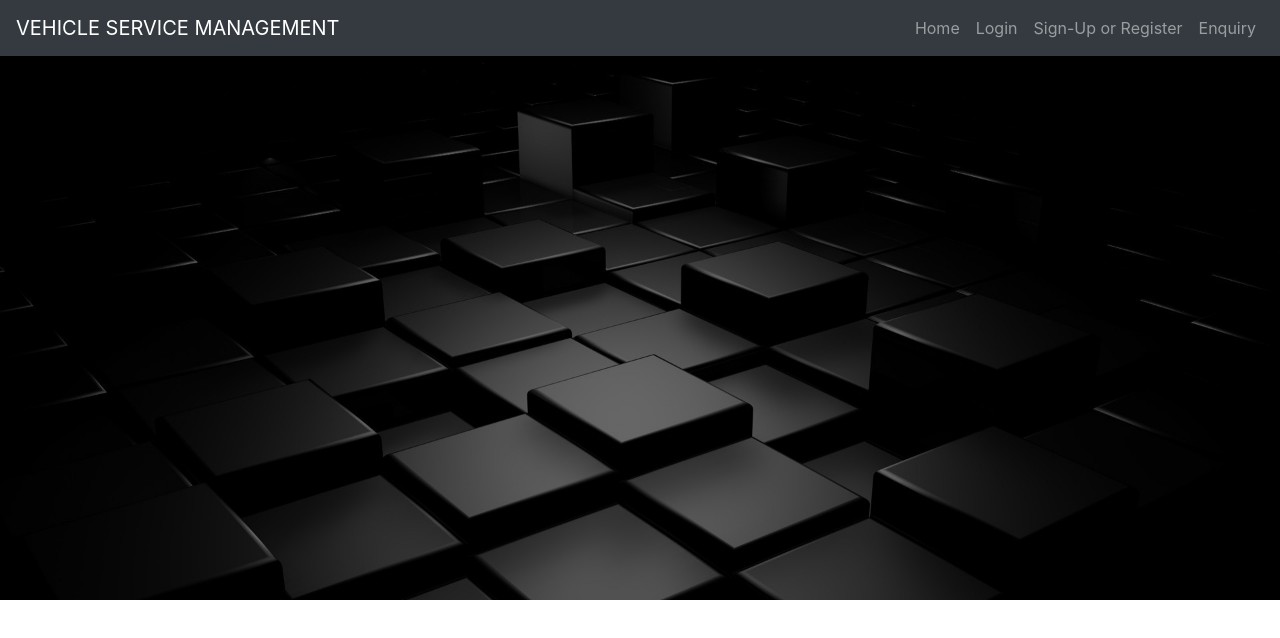
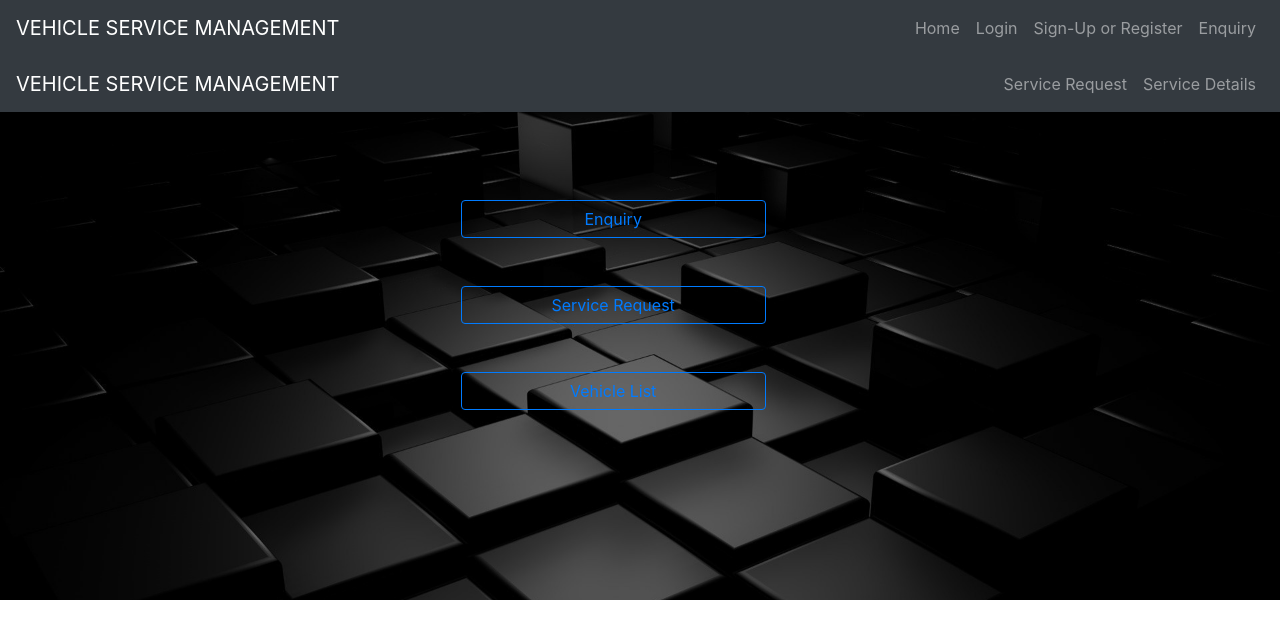
Before and after one commit to rehanism/VehicleManagementSystem, a React (Create React App) app: page /user in a window 1280 px wide. Shown: the top 638 px of the page. Built offline with nearby package versions, Linux system fonts and the light colour scheme.

Commit message:
Sprint 2

```diff
--- a/src/App.js
+++ b/src/App.js
@@ -17,6 +17,7 @@ import { VehicleList } from "./components/VehicleList";
 import { ServiceDetails } from "./components/ServiceDetails";
 import { Home } from "./components/Home";
 import { Login } from "./components/Login";
+import { User } from "./components/User";
 import background from "./components/background.jpg";
 function App() {
   const divStyle = {
@@ -74,6 +75,9 @@ function App() {
         <Route path="/servicedetails">
           <ServiceDetails />
         </Route>
+        <Route path="/user">
+          <User />
+        </Route>
       </Router>
     </div>
   );
--- a/src/components/Login.js
+++ b/src/components/Login.js
@@ -17,7 +17,7 @@ export const Login = () => {
   const updateUserEmail = (e) => setUserEmail(e.target.value);
   const updateUserPassword = (e) => setUserPassword(e.target.value);
 
-  const UserLoginFunction = () => {
+  const LoginFunction = () => {
     dispatch(
       LoginAction({
         userEmail,
@@ -44,7 +44,7 @@ export const Login = () => {
         <h3 class=" border border-primary p-3 mb-2 bg-dark text-primary">
           Log In
         </h3>
-        {state.UserLogin.loginAction === false && errorOperation && (
+        {state.Login.loginAction === false && errorOperation && (
           <div className="alert alert-danger">login failure</div>
         )}
         <div>
@@ -72,7 +72,7 @@ export const Login = () => {
               <button
                 className="form-control btn btn-outline-primary"
                 value="Login"
-                onClick={() => UserLoginFunction()}
+                onClick={() => LoginFunction()}
               >
                 Log In
               </button>
--- /dev/null
+++ b/src/components/User.js
@@ -0,0 +1,39 @@
+import { UserNavBar } from "../common/AppNavBar";
+import { useHistory } from "react-router-dom";
+export function User() {
+  const history = useHistory();
+  return (
+    <div>
+      <UserNavBar />
+      <div className="row m-3"></div>
+      <div className="row m-3"></div>
+      <div className="row m-3"></div>
+      <div className="row">
+        <div className="col-4 col-md-4 d-none d-md-block"></div>
+        <div className="col-12 col-md-4 ">
+          <div className="">
+            <input
+              type="button"
+              value="Enquiry"
+              className="form-control btn btn-outline-primary m-4 w-75"
+              onClick={() => history.push("/enquiry")}
+            />
+            <input
+              type="button"
+              value="Service Request"
+              className="form-control btn btn-outline-primary m-4 w-75"
+              onClick={() => history.push("/servicerequest")}
+            />
+            <input
+              type="button"
+              value="Vehicle List"
+              className="form-control btn btn-outline-primary m-4 w-75"
+              onClick={() => history.push("/servicedetails")}
+            />
+          </div>
+        </div>
+        <div className="col-4 col-md-4 d-none d-md-block"></div>
+      </div>
+    </div>
+  );
+}
--- a/src/index.js
+++ b/src/index.js
@@ -10,6 +10,7 @@ import { store } from "./redux/Store";
 
 ReactDOM.render(
   <React.StrictMode>
+    <Provider store={store}></Provider>
     <App />
   </React.StrictMode>,
   document.getElementById("root")
--- a/src/redux/LoginReducer.js
+++ b/src/redux/LoginReducer.js
@@ -13,7 +13,7 @@ export function LoginAction(payload) {
   return async (dispatch) => {
     // WE HV TO CALL THE SPRINT1 / SPRING BOOT
     try {
-      const url = "http://localhost:8090/api/info/login";
+      const url = "http://localhost:8090/api/login";
       const requestBody = { ...payload };
 
       // HTTP Client
--- a/src/redux/Store.js
+++ b/src/redux/Store.js
@@ -5,7 +5,7 @@ import thunk from "redux-thunk";
 import { LoginReducer } from "./LoginReducer";
 
 const rootReducer = combineReducers({
-  Login: LoginReducer,
+  userLogin: LoginReducer,
 });
 const store = createStore(rootReducer, applyMiddleware(thunk));
 export { store };
```
